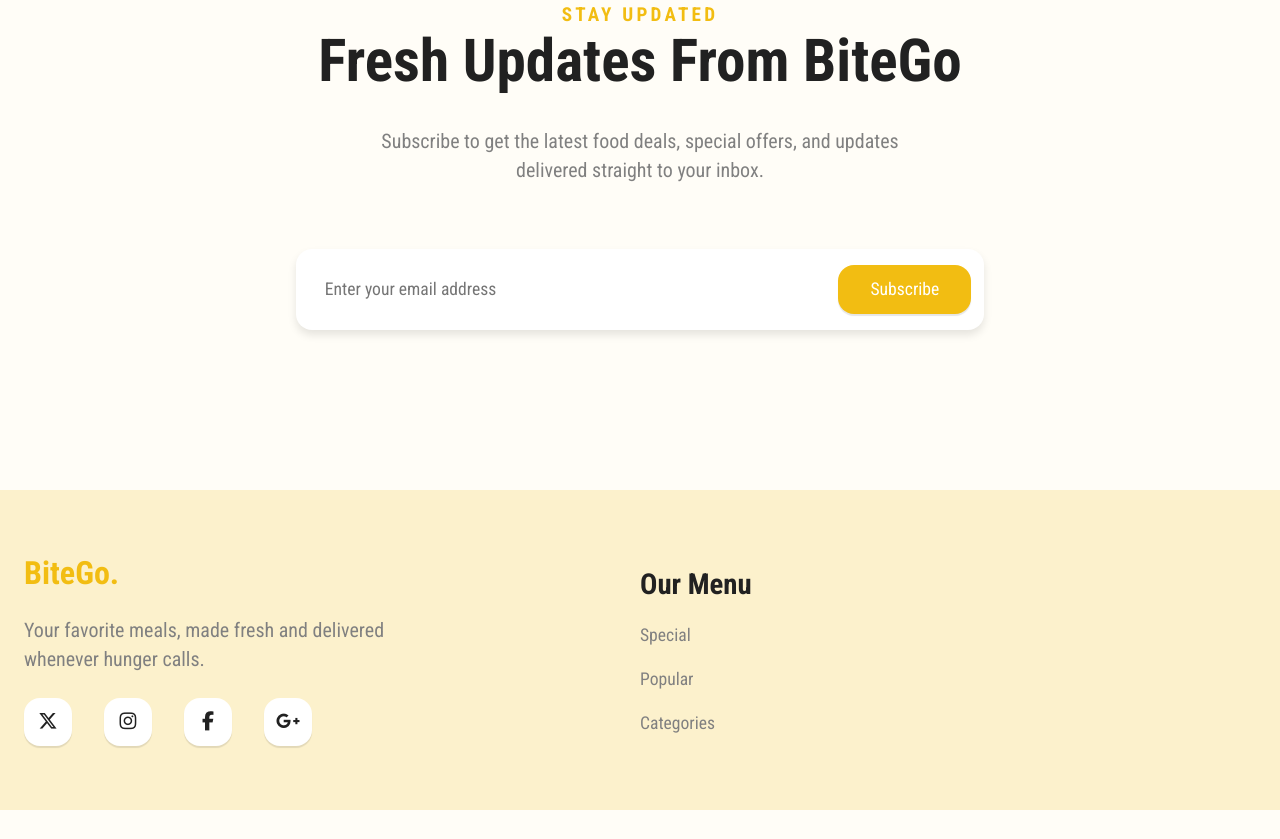
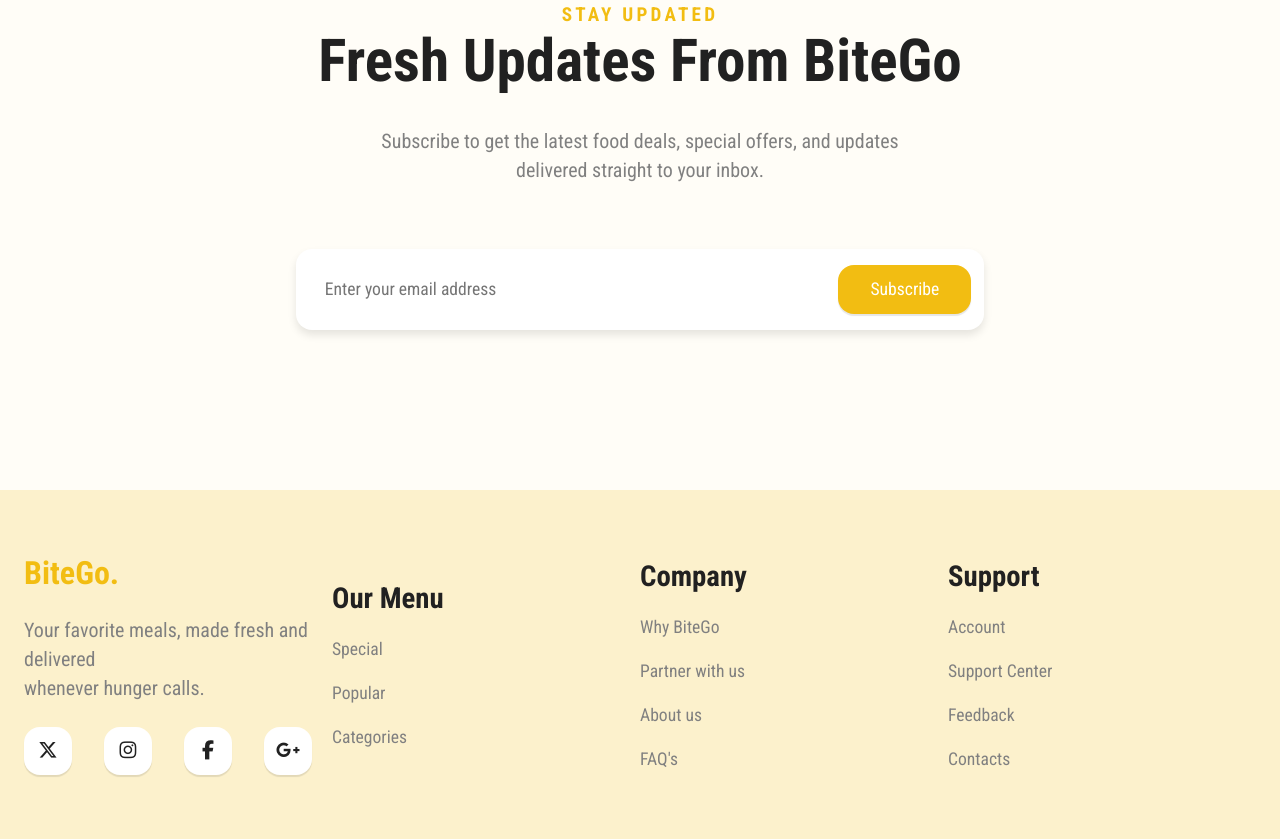
Before and after one commit to ManyataDhakal/foodie-delivery, a plain HTML site: page index.html in a window 1280 px wide. Shown: the part 2243-3082 px from the top of the page. Before the commit the page ends 3053 px from the top, so only its background shows below. Drawn offline with nearby package versions, Linux system fonts and the light colour scheme.

Commit message:
Add Support in the next footer

```diff
--- a/index.html
+++ b/index.html
@@ -230,7 +230,7 @@
                     <p class="para">
                       The food was delicious and arrived perfectly fresh.
                       Ordering was easy, and the delivery was super fast. I'll
-                      definitely order form BiteGo again!
+                      definitely order from BiteGo again!
                     </p>
                   </div>
 
@@ -361,6 +361,49 @@
               <a href="#" class="footer-link">Categories</a>
             </li>
           </ul>
+
+          <ul class="footer-wrapper">
+            <li>
+              <h4>Company</h4>
+            </li>
+            <li class="mt-one-half">
+              <a href="#" class="footer-link">Why BiteGo</a>
+            </li>
+
+            <li class="mt-one-half">
+              <a href="#" class="footer-link">Partner with us</a>
+            </li>
+
+            <li class="mt-one-half">
+              <a href="#" class="footer-link">About us</a>
+            </li>
+
+            <li class="mt-one-half">
+              <a href="#" class="footer-link">FAQ's</a>
+            </li>
+          </ul>
+
+          <ul class="footer-wrapper">
+            <li>
+              <h4>Support</h4>
+            </li>
+            <li class="mt-one-half">
+              <a href="#" class="footer-link">Account</a>
+            </li>
+
+            <li class="mt-one-half">
+              <a href="#" class="footer-link">Support Center</a>
+            </li>
+
+            <li class="mt-one-half">
+              <a href="#" class="footer-link">Feedback</a>
+            </li>
+
+            <li class="mt-one-half">
+              <a href="#" class="footer-link">Contacts</a>
+            </li>
+
+          </ul>
         </div>
       </div>
     </footer>
```
